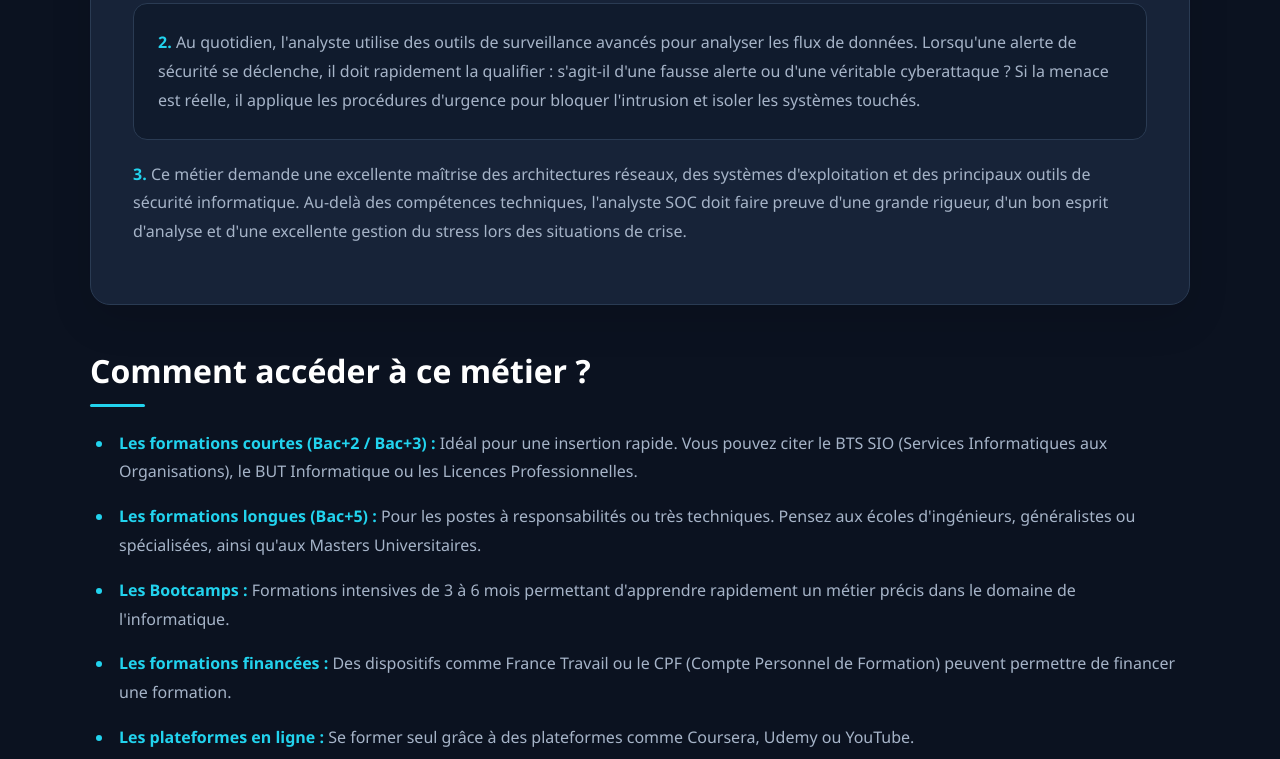
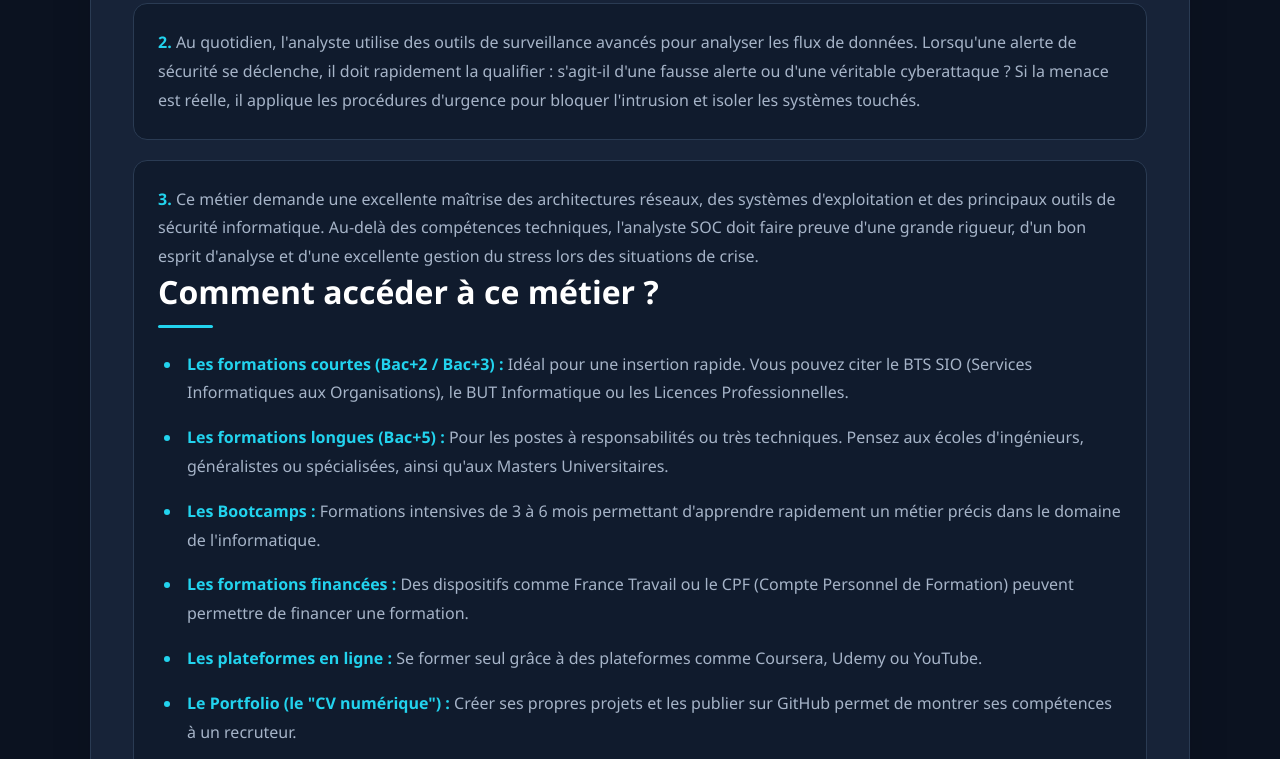
Before and after one commit to gfdgtrq/metier-ap, a plain HTML site: page index.html in a window 1280 px wide. Shown: the part 829-1588 px from the top of the page. Drawn offline with Linux system fonts and the light colour scheme.

Commit message:
Add files via upload

```diff
--- a/index.html
+++ b/index.html
@@ -73,8 +73,9 @@
             </p>
             </div>
           </div>
-
-            <p>
+            <div class="card">
+            <div class="container">
+            <p class="renforce">
                 <strong>3.</strong>
                 Ce métier demande une excellente maîtrise des architectures réseaux,
                 des systèmes d'exploitation et des principaux outils de sécurité informatique.
```
